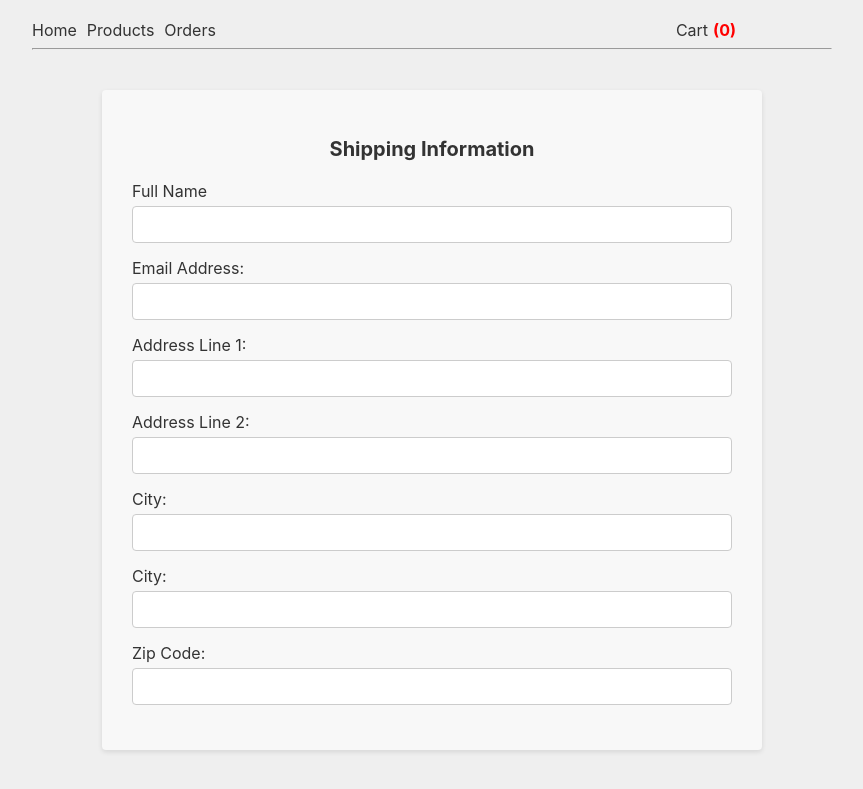
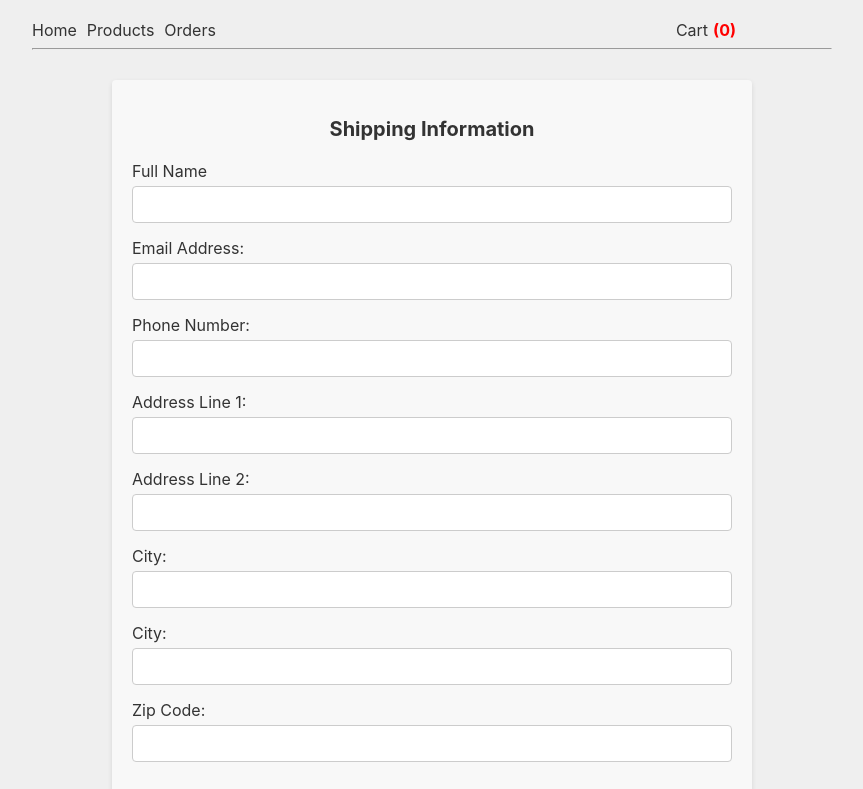
Before and after one commit to BraedonW777/Chapter-Crafters-Bookstore, a React (Create React App) app: page /checkout in a window 1280 px wide. Shown: the top 789 px of the page, without its empty margins (208-1071 px from the left). Built offline with nearby package versions, Linux system fonts and the light colour scheme.

Commit message:
Fixed Styling issues
fixed some styling issues within the Cart.css and Checkout.css file

```diff
--- a/src/components/Cart.css
+++ b/src/components/Cart.css
@@ -1,17 +1,26 @@
 /*css file for the cart page*/
 
 /*style for the buttons*/
+.cart-item {
+  display: flex;
+  align-items: center;
+  margin-bottom: 15px;
+  justify-content: space-between;
+}
+.author-name{
+  margin-right: 10px;
+}
 .button {
     display: inline-block;
-    margin-left: 100px;
-    padding: 10px 20px;
+    /* margin-left: 100px; */
+    padding: 5px 10px;
     background-color: #ff0000; /* Red color */
     color: #fff; /* White text */
     border: none;
     border-radius: 4px;
     cursor: pointer;
     text-decoration: none;
-    font-size: 14px;
+    font-size: 12px;
   }
 
   .button:hover {
--- a/src/components/Cart.js
+++ b/src/components/Cart.js
@@ -1,6 +1,6 @@
 // src/components/Cart.js
 import React, { useState, useEffect } from 'react';
-import { Link, } from 'react-router-dom';
+import { Link, useNavigate } from 'react-router-dom';
 import axios from 'axios';
 import './Cart.css';
 
@@ -9,6 +9,7 @@ const Cart = ({cartCount}) => {
     const [loading, setLoading] = useState(true);
     //LK added to display a cart total amount
     const [total, setTotal] = useState(0); //state variable for the total
+    const navigate = useNavigate();
 
     useEffect(() => {
         const fetchCartItems = async () => {
@@ -70,7 +71,14 @@ const Cart = ({cartCount}) => {
         if (confirmed) {
             //Proceed with checkout
             console.log('Checkout confirmed');
-            window.location.href = '/checkout';
+            const queryParams = new URLSearchParams();
+            cartItems.forEach((item, index) => {
+                queryParams.append(`item${index + 1}`, JSON.stringify(item));
+            })
+            const queryString = queryParams.toString();
+            const url = `/checkout?${queryString}`;
+
+            navigate(url);
         } else {
             console.log('Checkout canceled');
         }
@@ -95,10 +103,10 @@ const Cart = ({cartCount}) => {
               <ul>
                   {/* Use .map() to iterate over the cartItems array */}
                   {cartItems.map(item => (
-                      <li key={item.book_id}> {/* Make sure a unique id exists. Added link back to book details from each book in the cart -bw */}
-                          <Link to={`/books/${item.book_id}`}>{item.title}</Link> by {item.first_name} {item.last_name} - Quantity: {item.quantity} - Price: ${item.price.toFixed(2)}
-                          <button class="button" onClick={() => removeItem(item.book_id, item.quantity)}>Remove</button> {/* Button to remove item */}
-                      </li>
+                    <div className="cart-item" key={item.book_id}> {/* Make sure a unique id exists. Added link back to book details from each book in the cart -bw */}
+                          <Link to={`/books/${item.book_id}`}>{item.title}</Link> by<span className="author-name">{item.first_name} {item.last_name}</span>{"   "} Quantity: {item.quantity} - Price: ${item.price.toFixed(2)}
+                          <button className="button" onClick={() => removeItem(item.book_id, item.quantity)}>Remove</button> {/* Button to remove item */}
+                    </div>
                   ))}
               </ul>
                 <p style={{ fontWeight: 'bold', fontSize: '1.2em' }}>Total: ${total}</p>
--- a/src/components/CheckoutPage.css
+++ b/src/components/CheckoutPage.css
@@ -1,8 +1,8 @@
 /* CheckoutPage.css */
 form {
     max-width: 600px;
-    margin: 40px auto;
-    padding: 30px;
+    margin: 30px auto;
+    padding: 20px;
     border: none; /* Remove the border */
     /* Add subtle box-shadow for a raised effect */
     box-shadow: 0px 2px 5px rgba(0, 0, 0, 0.1);
@@ -30,7 +30,8 @@ form {
   }
 
   input[type="text"],
-  input[type="email"] {
+  input[type="email"],
+  input[type="tel"] {
     width: 100%;
     padding: 10px;
     border: 1px solid #ccc;
@@ -41,6 +42,7 @@ form {
 
   /* Add some hover styles to the input fields for a subtle visual effect */
   input[type="text"]:hover,
+  input[type="phone"]:hover,
   input[type="email"]:hover {
     border-color: #999;
   }
--- a/src/components/CheckoutPage.js
+++ b/src/components/CheckoutPage.js
@@ -36,11 +36,31 @@ const CheckoutPage = () => {
 
   const [fullName, setFullName] = useState('');
   const [email, setEmail] = useState('');
+  const [emailError, setEmailError] = useState(null);
+  const [phone, setPhone] = useState('');
+  const [phoneError, setPhoneError] = useState(null);
   const [addressLine1, setAddressLine1] = useState('');
   const [addressLine2, setAddressLine2] = useState('');
   const [city, setCity] = useState('');
   const [state, setState] = useState('');
   const [zipCode, setZipCode] = useState('');
+
+  const validateEmail = (value) => {
+  const emailRegex = /^[^\s@]+@[^\s@]+\.[^\s@]+$/;
+    if (!emailRegex.test(value)) {
+      setEmailError('Invalid email format');
+    } else {
+      setEmailError(null);
+   }
+  }
+  const validatePhone = (value) => {
+    const phoneRegex = /^\(?([0-9]{3})\)?[-. ]?([0-9]{3})[-. ]?([0-9]{4})$/;
+    if (!phoneRegex.test(value)) {
+      setPhoneError('Invalid phone number format. Example: (123) 456-7890');
+    } else {
+      setPhoneError(null);
+    }
+  }
 
 
     return (
@@ -48,7 +68,7 @@ const [zipCode, setZipCode] = useState('');
           <form>
             <h2>Shipping Information</h2>
             <div>
-              <label htmlfor="fullName">Full Name</label>
+              <label htmlFor="fullName">Full Name</label>
               <input
                 type ="text"
                 id="fullName"
@@ -62,8 +82,25 @@ const [zipCode, setZipCode] = useState('');
                 type ="email"
                 id="email"
                 value={email}
-                onChange={(e) => setEmail(e.target.value)}
+                onChange={(e) => {
+                  setEmail(e.target.value);
+                  validateEmail(e.target.value);
+                }}
               />
+              {emailError && <p style={{color: 'red '}}>{emailError}</p>}
+            </div>
+            <div>
+              <label htmlFor="Phone">Phone Number:</label>
+              <input
+                type ="tel"
+                id="phone"
+                value={phone}
+                onChange={(e) => {
+                  setPhone(e.target.value);
+                  validatePhone(e.target.value);
+                }}
+              />
+              {phoneError && <p style={{color:'red' }}>{phoneError}</p>}
             </div>
             <div>
               <label htmlFor="addressLine1">Address Line 1:</label>
```
Also changed, not shown: 1 other file (tests, documents, lock files or other folders). Lines whose indentation alone changed are shown as unchanged.
